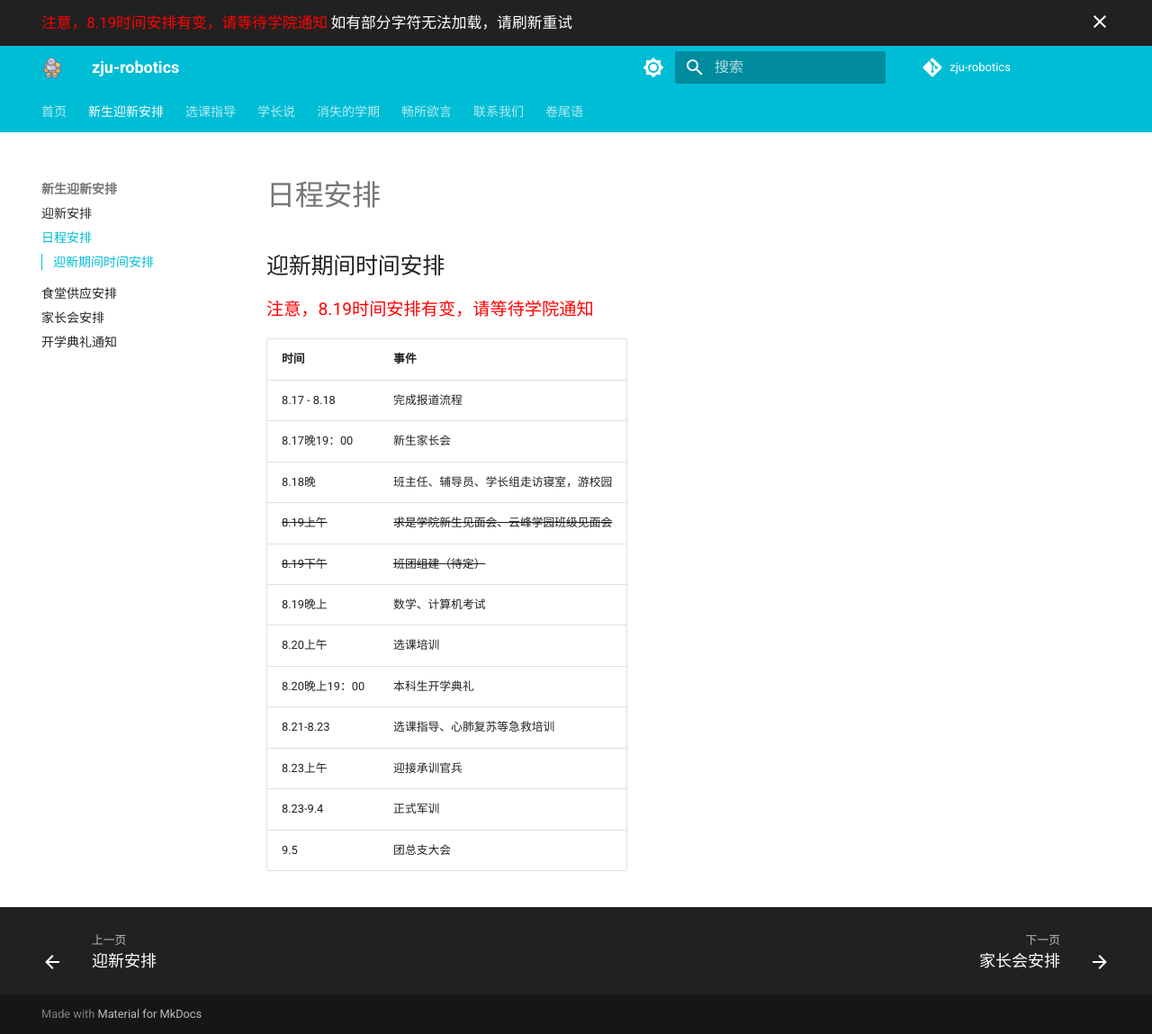
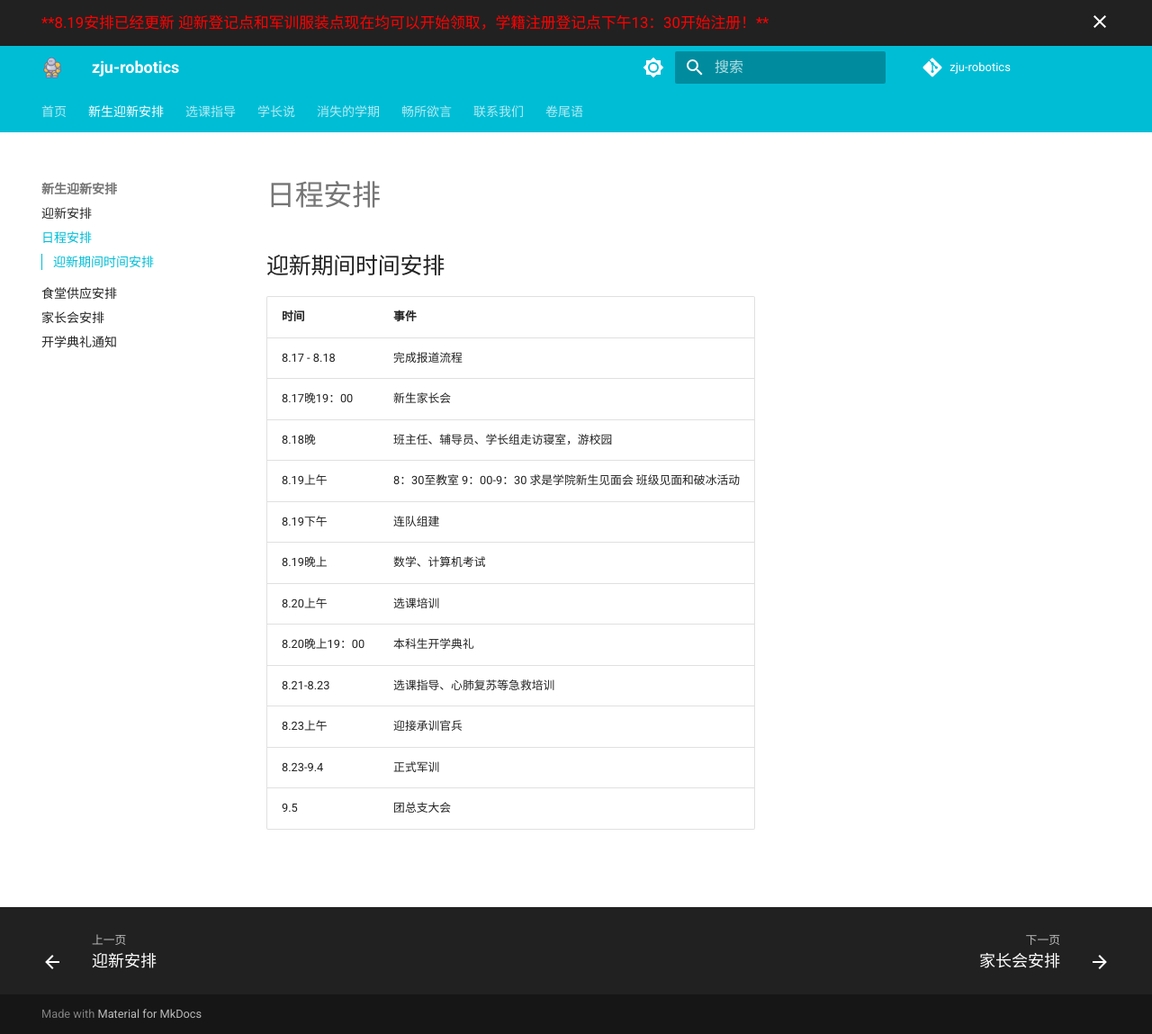
Before and after one commit to bclz19/zju-robotics, an MkDocs documentation site: the page built from docs/welcome/timetable.md, in a window 1280 px wide and 1149 px high. Shown: the whole window at 90% size. Built offline with MkDocs 1.6.1 and Material for MkDocs 9.7.7, drawn with Linux system fonts in a browser that asks for light colours; comment, search, counter and statistics services are not loaded.

Commit message:
更新新生日程安排

```diff
--- a/docs/welcome/timetable.md
+++ b/docs/welcome/timetable.md
@@ -1,6 +1,4 @@
 ## 迎新期间时间安排
-
-<big><font color='red'>注意，8.19时间安排有变，请等待学院通知</font></big>
 
 
 时间     | 事件
@@ -8,8 +6,8 @@
 8.17 - 8.18  | 完成报道流程
 8.17晚19：00 | 新生家长会
 8.18晚  | 班主任、辅导员、学长组走访寝室，游校园
-<del>8.19上午</del>  | <del>求是学院新生见面会、云峰学园班级见面会</del>
-<del>8.19下午</del> | <del>班团组建（待定）</del>
+8.19上午  | 8：30至教室 9：00-9：30 求是学院新生见面会 班级见面和破冰活动
+8.19下午 | 连队组建
 8.19晚上 | 数学、计算机考试
 8.20上午 | 选课培训
 8.20晚上19：00 | 本科生开学典礼
--- a/overrides/main.html
+++ b/overrides/main.html
@@ -2,6 +2,6 @@
 
 {% block announce %}
   <!-- Add announcement here, including arbitrary HTML -->
-  <big><font color='red'>注意，8.19时间安排有变，请等待学院通知</font></big>
-  <big>如有部分字符无法加载，请刷新重试</big>
+  <big><font color='red'>**8.19安排已经更新 迎新登记点和军训服装点现在均可以开始领取，学籍注册登记点下午13：30开始注册！**</font></big>
+
 {% endblock %}
```
Also changed, not shown: docs/welcome/Welcome_Arrangement.md (+1 -1 lines), docs/welcome/image.png (added).
